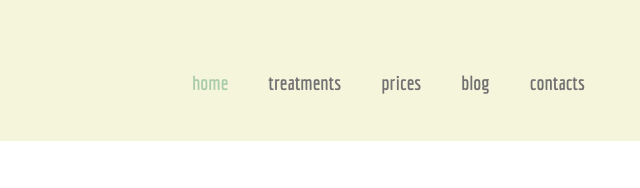
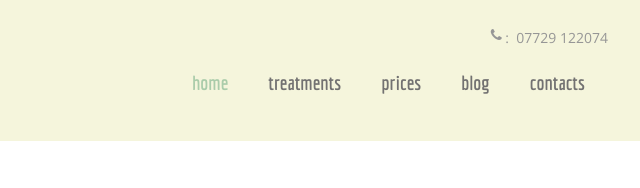
Before and after one commit to Cocoacat/johannatestsite, a plain HTML site: page index.html in a window 1280 px wide. Shown: the top 188 px of the page, 640-1280 px from the left. Drawn offline with nearby package versions, Linux system fonts and the light colour scheme.

Commit message:
initial commit

```diff
--- a/css/style.css
+++ b/css/style.css
@@ -69,8 +69,13 @@ img {
 }
 
 
+/***************/
+span.right {
+position: absolute;
+right: 32px;
+}
+/****Heads****/
 
-/****Heads****/
 
 
 h1, h2, h3, h4, h5, h6 {
--- a/index.html
+++ b/index.html
@@ -71,8 +71,10 @@
             </nav>
             <div class="clear"></div>
           </div>
-        </div>
+        	<span class="right"><i class="fa fa-phone"></i>&nbsp:&nbsp 07729 122074</span></div>
       </div>
+    </div>
+
     </div>
   </section>
 </header>
```
